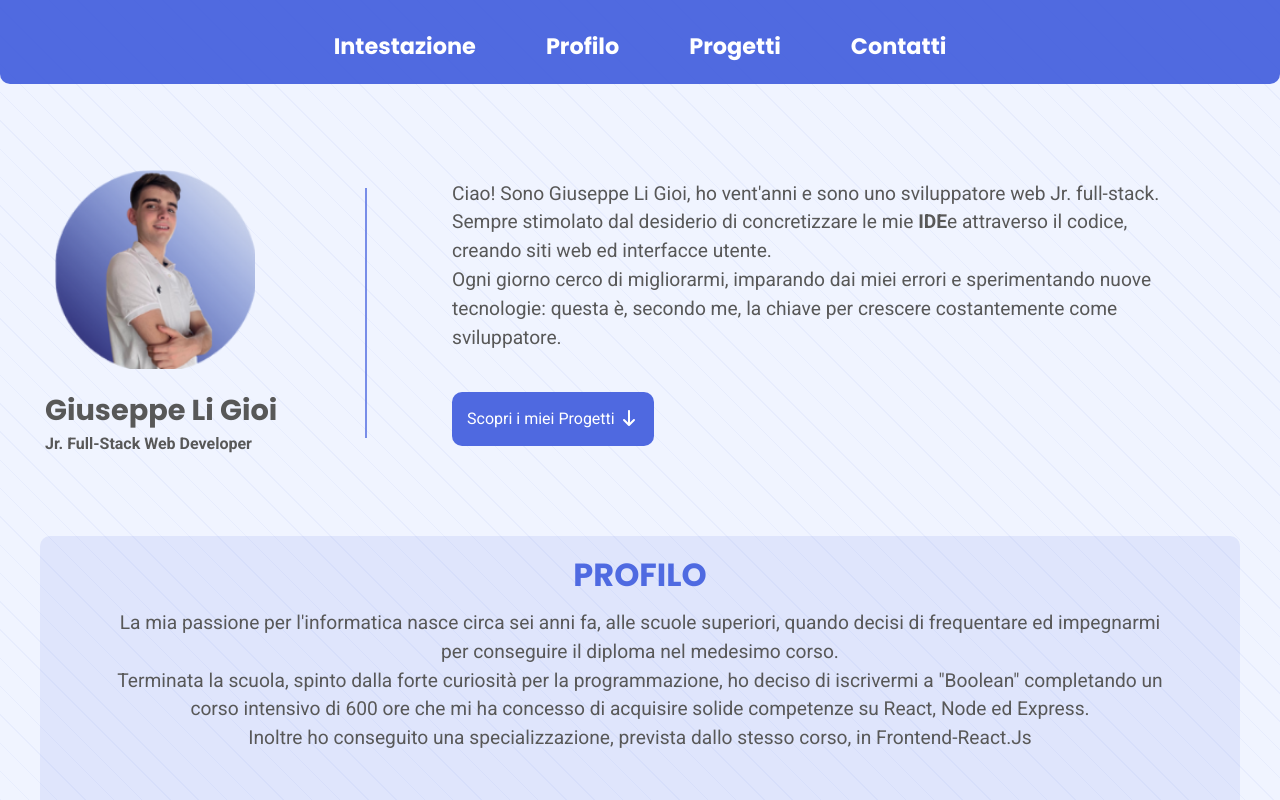
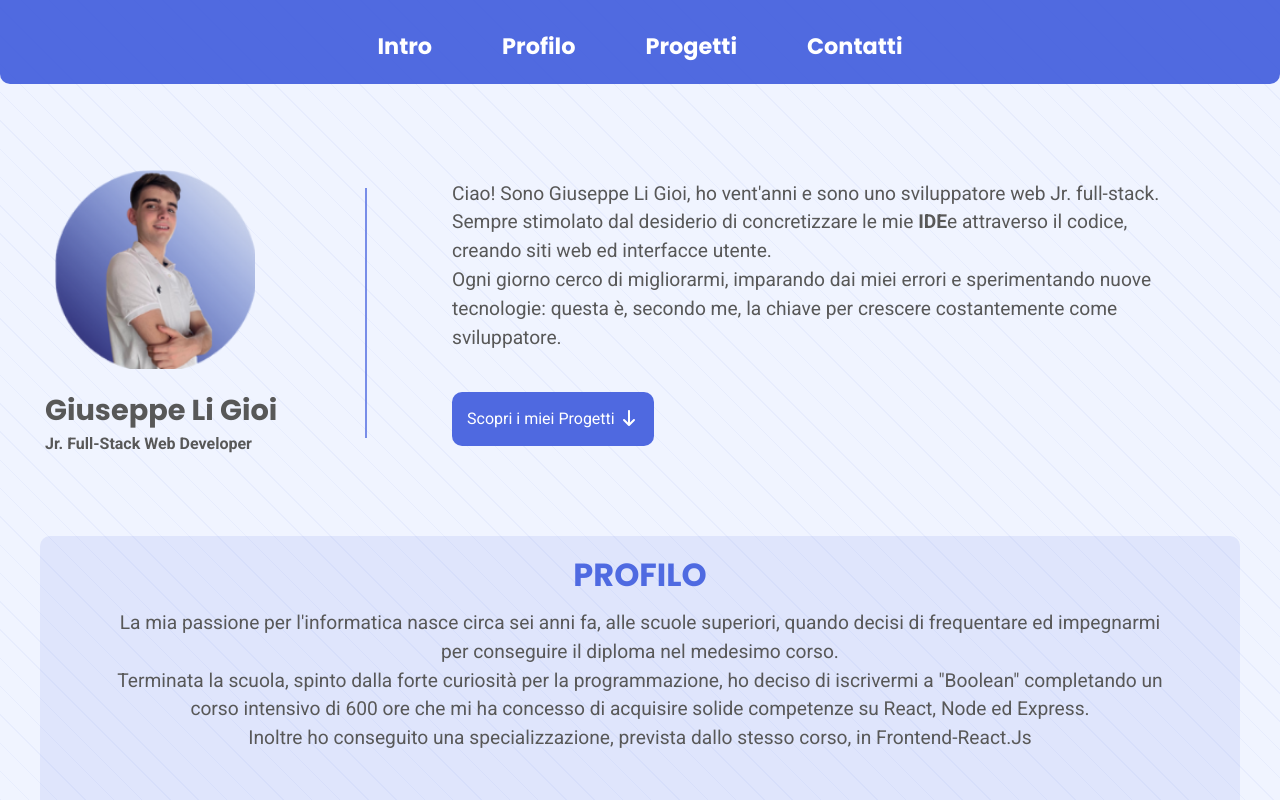
Before and after one commit to GiuseppeLiGioi/personal-portfolio, a React (Vite) app: page / in a window 1280 px wide. Shown: the top 800 px of the page. Built offline with nearby package versions, Linux system fonts and the light colour scheme.

Commit message:
fixed. navbar structure and style

```diff
--- a/src/Components/Navbar.jsx
+++ b/src/Components/Navbar.jsx
@@ -17,7 +17,7 @@ export default function Navbar() {
             </button>
 
                 <ul className={`list-link-navbar ${isOpen ? "open" : ""}`}>
-                    <li className="link-navbar"><a href="#hero" onClick={() => setIsOpen(false)}>Intestazione</a></li>
+                    <li className="link-navbar"><a href="#hero" onClick={() => setIsOpen(false)}>Intro</a></li>
                     <li className="link-navbar"><a href="#about" onClick={() => setIsOpen(false)}>Profilo</a></li>
                     <li className="link-navbar"><a href="#projects" onClick={() => setIsOpen(false)}>Progetti</a></li>
                     <li className="link-navbar"><a href="#contact" onClick={() => setIsOpen(false)}>Contatti</a></li>
--- a/src/styles/index.css
+++ b/src/styles/index.css
@@ -104,16 +104,21 @@ li {
   text-align: center;
   font-family: 'Roboto', sans-serif ;
   font-size:20px;
+  overflow-x: hidden;
 }
 
 
 .link-navbar {
   width: 100%;
-  margin: 0;
+  margin: 0 auto;
+  display: flex;
+  justify-content: center;
 }
 
 .link-navbar a {
-  display: block;
+  display: flex;
+  justify-content: center;
+  align-items: center;
   text-align: center;
   text-decoration: none;
   color: rgba(71, 99, 223, 0.95);
@@ -126,8 +131,13 @@ li {
   border: 2px solid rgba(128, 149, 243, 0.5);
   transition: all 0.2s ease;
   background-color: rgba(240, 244, 255, 0);
-  width: 60%;
+  width: auto;
+  width: 90vw;
+  white-space: nowrap;
+  padding: 20px;
   margin: 0 auto;
+  box-sizing: border-box;
+
 }
 
 
```
